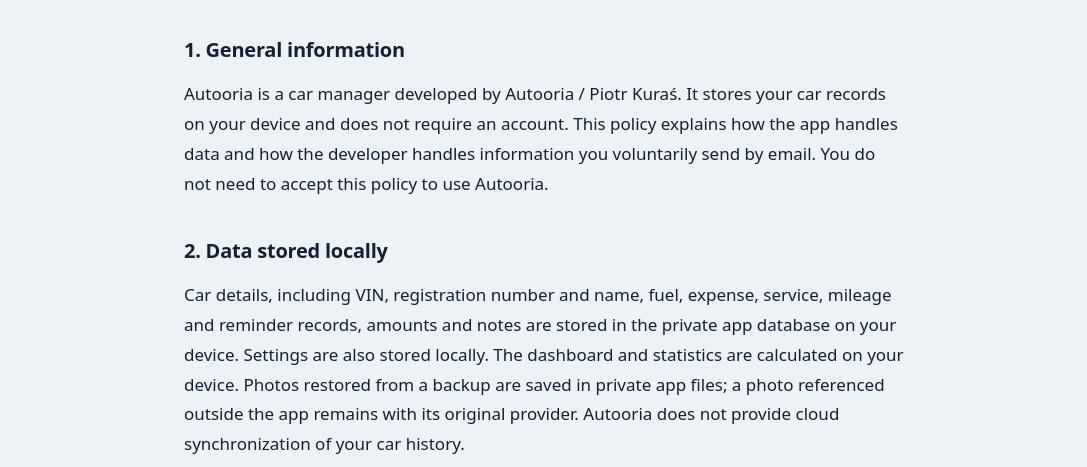
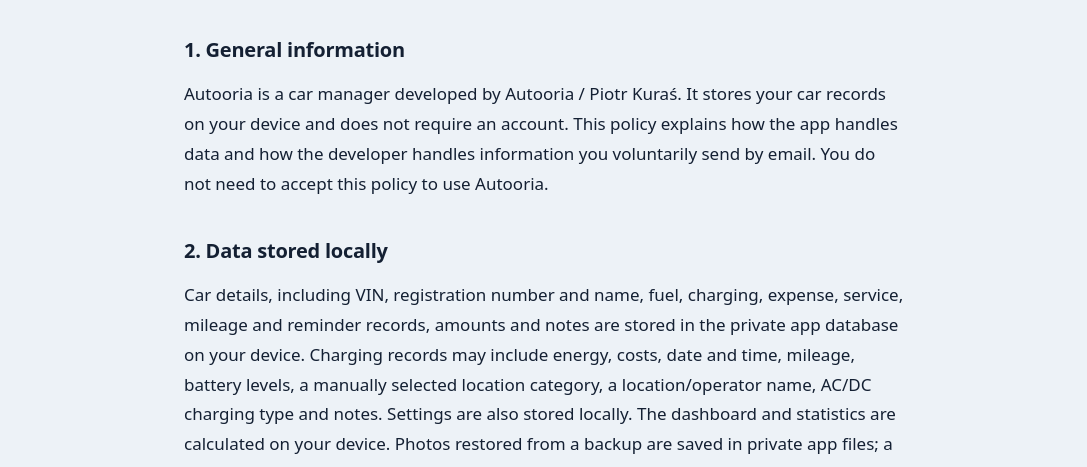
Before and after one commit to Piotr-Kuras97/autooria-privacy, a plain HTML site: page en/index.html in a window 1280 px wide. Shown: the part 283-750 px from the top of the page, without its empty margins (96-1183 px from the left). Drawn offline with Linux system fonts and the light colour scheme.

Commit message:
docs: update privacy policy to v1.4

```diff
--- a/en/index.html
+++ b/en/index.html
@@ -28,7 +28,7 @@
       </section>
       <section aria-labelledby="section-2">
         <h2 id="section-2">2. Data stored locally</h2>
-        <p>Car details, including VIN, registration number and name, fuel, expense, service, mileage and reminder records, amounts and notes are stored in the private app database on your device. Settings are also stored locally. The dashboard and statistics are calculated on your device. Photos restored from a backup are saved in private app files; a photo referenced outside the app remains with its original provider. Autooria does not provide cloud synchronization of your car history.</p>
+        <p>Car details, including VIN, registration number and name, fuel, charging, expense, service, mileage and reminder records, amounts and notes are stored in the private app database on your device. Charging records may include energy, costs, date and time, mileage, battery levels, a manually selected location category, a location/operator name, AC/DC charging type and notes. Settings are also stored locally. The dashboard and statistics are calculated on your device. Photos restored from a backup are saved in private app files; a photo referenced outside the app remains with its original provider. Autooria does not provide cloud synchronization of your car history.</p>
         <p>Records remain until you delete them or replace them by importing a backup. You can edit or delete records in the app. Android’s Clear storage or Clear data action removes the app’s local database, settings and private files, including restored photos. Clearing only the cache does not delete your records. Uninstalling Autooria also removes its private local data. Automatic Android backup and system transfer of Autooria app data are disabled. External photo originals and exported files are not removed by these actions; see section 9.</p>
         <p>Private app storage uses Android’s application isolation and access protections. Autooria does not add its own database encryption. Protect access to your device; the protection of files held by external apps or providers depends on their safeguards.</p>
       </section>
```
